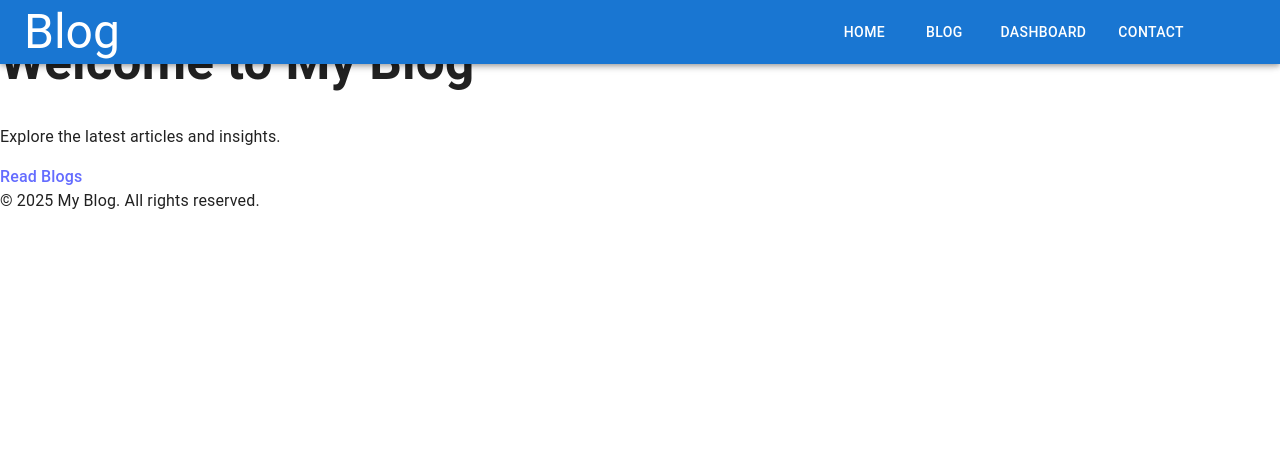
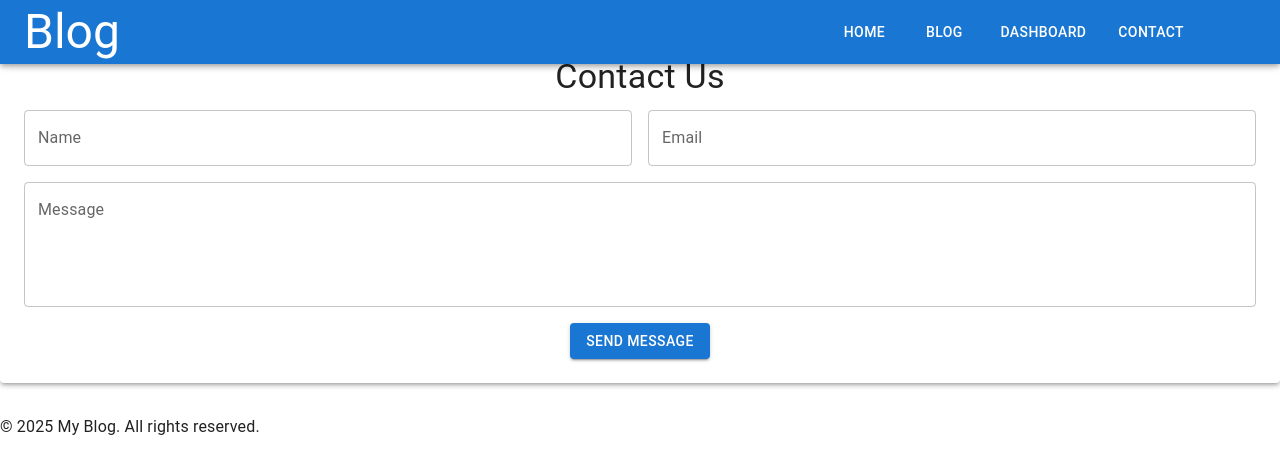
Before and after one commit to rashidc069/frontendup, a React (Vite) app: page /contact in a window 1280 px wide. Shown: the top 474 px of the page. Built offline with nearby package versions, Linux system fonts and the light colour scheme.

Commit message:
Latest upation

```diff
--- a/src/pages/BlogDetail.jsx
+++ b/src/pages/BlogDetail.jsx
@@ -64,7 +64,7 @@ const BlogDetail = () => {
             <Box
                 sx={{
                     position: "relative",
-                    // backgroundImage: `url(${blog.image || bannerImage})`, // Use blog image or default
+                    backgroundImage: `url(${data.image || bannerImage})`, // Use blog image or default
                     backgroundSize: "cover",
                     backgroundPosition: "center",
                     minHeight: "80vh",
@@ -74,7 +74,8 @@ const BlogDetail = () => {
                     color: "white",
                     textAlign: "center",
                     padding: "2rem",
-                    backgroundColor: 'red'
+                    backgroundColor: 'red',
+                    // backgroundImage:
                 }}
             >
                 <Typography variant="h3" sx={{ fontWeight: "bold", position: "absolute" }}>
--- a/src/pages/BlogForm.jsx
+++ b/src/pages/BlogForm.jsx
@@ -22,13 +22,13 @@ const BlogForm = () => {
     // }, [id]);
 
     useEffect(() => {
-        if (isEdit) {
+        if (isEdit && editData) {
             setBlog({
-                title: editData.title,
-                content: editData.content
-            })
+                title: editData?.title || "",
+                content: editData?.content || ""
+            });
         }
-    }, [])
+    }, [isEdit, editData]);
 
     const handleChange = (e) => {
         setBlog({ ...blog, [e.target.name]: e.target.value });
@@ -40,20 +40,16 @@ const BlogForm = () => {
             const token = localStorage.getItem("token");
             const headers = { Authorization: `Bearer ${token}` };
 
-            // let response;
-            if (id) {
-                await axios.put(`http://localhost:5000/api/blogs/${id}`, blog, { headers });
+            if (isEdit && editData?._id) {  // ✅ Check if _id exists
+                await axios.put(`http://localhost:5000/api/blogs/${editData._id}`, blog, { headers });
                 alert("Blog updated successfully!");
             } else {
                 await axios.post("http://localhost:5000/api/blogs", blog, { headers });
                 alert("Blog created successfully!");
             }
 
-            alert("Blog saved successfully!");
             navigate("/blog");
-
         } catch (error) {
-
             alert(`Failed to save blog: ${error.response?.data?.error || "Unknown error"}`);
         }
     };
--- a/src/pages/BlogList.jsx
+++ b/src/pages/BlogList.jsx
@@ -71,7 +71,7 @@ const BlogList = () => {
                             <CardMedia
                                 component="img"
                                 height="200"
-                                image={blog.image || "https://copysmiths.com/wp-content/uploads/2022/05/feature-image-maintain-a-successful-blog.jpg"}
+                                image={blog.image || "./src/assets/blog.jpeg"}
                                 alt={blog.title}
                             />
                             <CardContent>
--- a/src/pages/Contact.jsx
+++ b/src/pages/Contact.jsx
@@ -1,19 +1,111 @@
-import { Link } from "react-router-dom";
+import React, { useState } from 'react';
+import {
+    TextField,
+    Button,
+    Typography,
+    Container,
+    Paper,
+    Grid,
+    Snackbar,
+    Alert,
+} from '@mui/material';
 
 const Contact = () => {
+    const [name, setName] = useState('');
+    const [email, setEmail] = useState('');
+    const [message, setMessage] = useState('');
+    const [snackbarOpen, setSnackbarOpen] = useState(false);
+    const [snackbarMessage, setSnackbarMessage] = useState('');
+    const [snackbarSeverity, setSnackbarSeverity] = useState('success'); // 'error' or 'success'
+
+    const handleSubmit = (e) => {
+        e.preventDefault();
+
+        // Basic validation (add more robust validation as needed)
+        if (!name || !email || !message) {
+            setSnackbarMessage('Please fill in all fields.');
+            setSnackbarSeverity('error');
+            setSnackbarOpen(true);
+            return;
+        }
+
+        // Simulate sending an email (replace with your actual backend logic)
+        console.log('Form submitted:', { name, email, message });
+
+        // Simulate success
+        setSnackbarMessage('Message sent successfully!');
+        setSnackbarSeverity('success');
+        setSnackbarOpen(true);
+        setName('');
+        setEmail('');
+        setMessage('');
+    };
+
+    const handleSnackbarClose = (event, reason) => {
+        if (reason === 'clickaway') {
+            return;
+        }
+        setSnackbarOpen(false);
+    };
+
     return (
-        <div className="container mx-auto p-4 text-center">
-            <h1 className="text-4xl font-bold mb-4">Welcome to My Blog</h1>
-            <p className="text-lg text-gray-700">
-                Explore the latest articles and insights.
-            </p>
-            <Link
-                to="/blog"
-                className="mt-4 inline-block bg-blue-600 text-white px-6 py-2 rounded-lg shadow-lg"
+        <Container sx={{ mt: 4, mb: 4 }}>
+            <Paper elevation={3} sx={{ p: 3 }}>
+                <Typography variant="h4" align="center" gutterBottom>
+                    Contact Us
+                </Typography>
+                <form onSubmit={handleSubmit}>
+                    <Grid container spacing={2}>
+                        <Grid item xs={12} sm={6}>
+                            <TextField
+                                label="Name"
+                                variant="outlined"
+                                fullWidth
+                                value={name}
+                                onChange={(e) => setName(e.target.value)}
+                            />
+                        </Grid>
+                        <Grid item xs={12} sm={6}>
+                            <TextField
+                                label="Email"
+                                variant="outlined"
+                                fullWidth
+                                type="email"
+                                value={email}
+                                onChange={(e) => setEmail(e.target.value)}
+                            />
+                        </Grid>
+                        <Grid item xs={12}>
+                            <TextField
+                                label="Message"
+                                variant="outlined"
+                                multiline
+                                rows={4}
+                                fullWidth
+                                value={message}
+                                onChange={(e) => setMessage(e.target.value)}
+                            />
+                        </Grid>
+                        <Grid item xs={12} sx={{ display: 'flex', justifyContent: 'center' }}>
+                            <Button type="submit" variant="contained" color="primary">
+                                Send Message
+                            </Button>
+                        </Grid>
+                    </Grid>
+                </form>
+            </Paper>
+
+            <Snackbar
+                open={snackbarOpen}
+                autoHideDuration={6000}
+                onClose={handleSnackbarClose}
+                anchorOrigin={{ vertical: 'bottom', horizontal: 'center' }}
             >
-                Read Blogs
-            </Link>
-        </div>
+                <Alert onClose={handleSnackbarClose} severity={snackbarSeverity} sx={{ width: '100%' }}>
+                    {snackbarMessage}
+                </Alert>
+            </Snackbar>
+        </Container>
     );
 };
 
```
